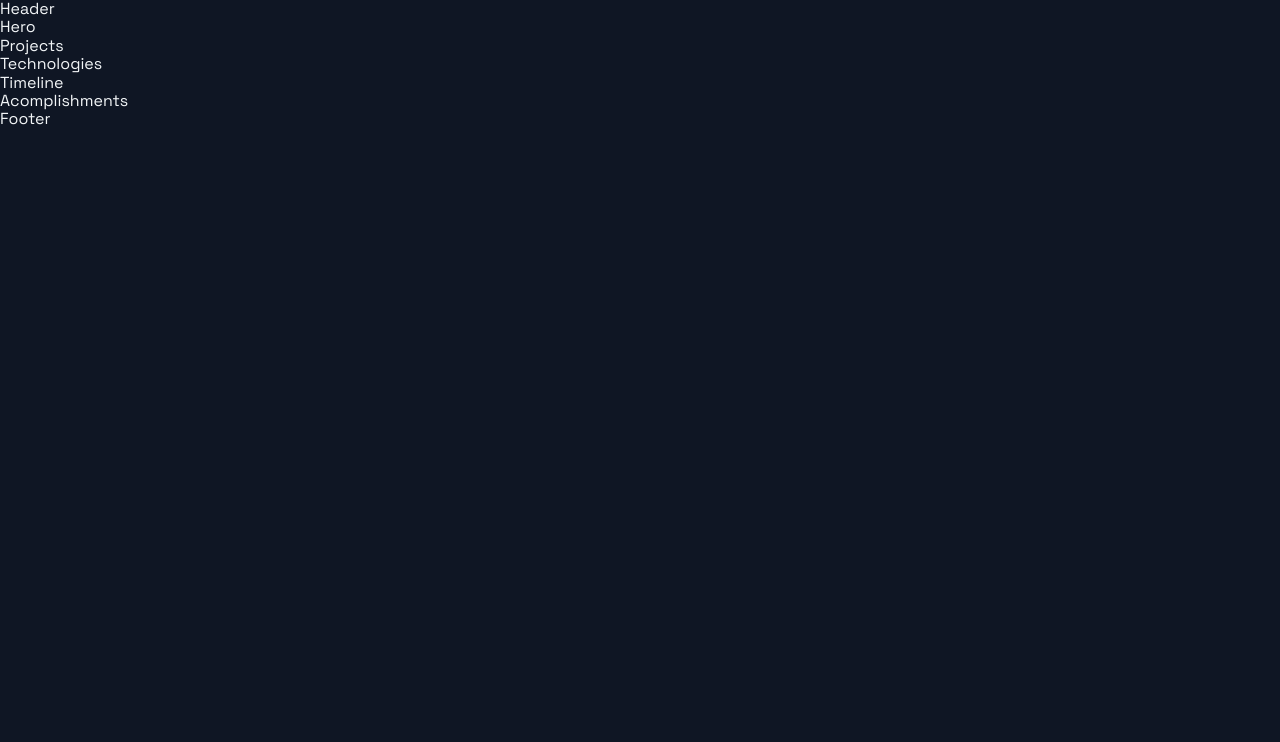
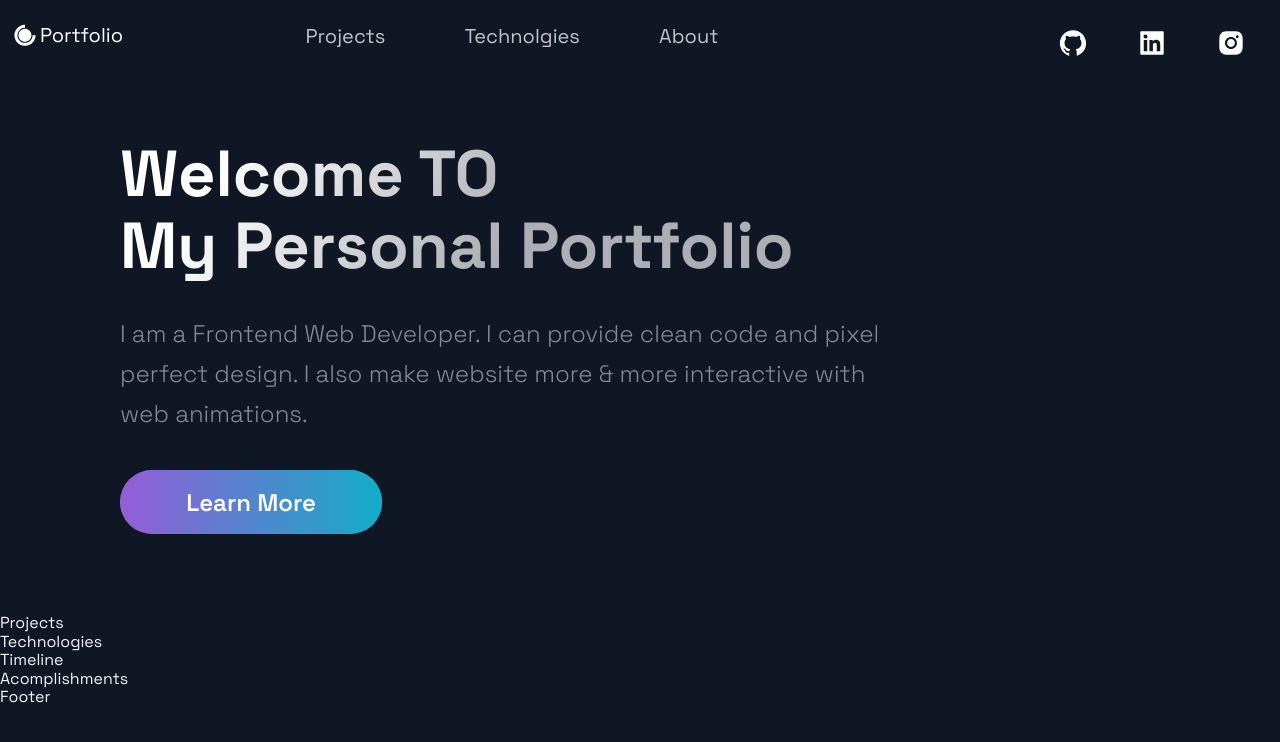
Before and after one commit to alemughal/portfolio, a Next.js app: page / in a window 1280 px wide. Shown: the top 742 px of the page. Built offline with nearby package versions, Linux system fonts and the light colour scheme.

Commit message:
Creating Hero Section

```diff
--- a/src/components/Header/Header.js
+++ b/src/components/Header/Header.js
@@ -1,14 +1,70 @@
-import Link from 'next/link';
-import React from 'react';
-import { AiFillGithub, AiFillInstagram, AiFillLinkedin } from 'react-icons/ai';
-import { DiCssdeck } from 'react-icons/di';
+import Link from "next/link";
+import Head from "next/head";
+import React from "react";
+import { Span } from "./HeaderStyles";
+import { AiFillGithub, AiFillInstagram, AiFillLinkedin } from "react-icons/ai";
+import { DiCssdeck } from "react-icons/di";
 
-import { Container, Div1, Div2, Div3, NavLink, SocialIcons } from './HeaderStyles';
+import {
+  Container,
+  Div1,
+  Div2,
+  Div3,
+  NavLink,
+  SocialIcons,
+} from "./HeaderStyles";
 
-const Header = () =>  (
-  <div>
-    Header
-  </div>
+<Head>
+  <title>Portfolio</title>
+  <link rel="icon" href="/favicon.ico" />
+</Head>;
+const Header = () => (
+  <>
+    <Head>
+      <title>Portfolio</title>
+      <link rel="icon" href="/favicon.ico" />
+    </Head>
+    <Container>
+      <Div1>
+        <Link
+          href="/"
+          style={{
+            display: "flex",
+            alignItems: "center",
+            color: "white",
+            marginBottom: "20px",
+          }}
+        >
+          <DiCssdeck size="3rem" /> <Span>Portfolio</Span>
+        </Link>
+      </Div1>
+      <Div2>
+        <li>
+          <NavLink href="#projects">Projects</NavLink>
+        </li>
+        <li>
+          <NavLink href="#tech">Technolgies</NavLink>
+        </li>
+        <li>
+          <NavLink href="#about">About</NavLink>
+        </li>
+      </Div2>
+      <Div3>
+        <SocialIcons href="https://github.com/alemughal" target="_blank">
+          <AiFillGithub size="3rem" />
+        </SocialIcons>
+        <SocialIcons
+          href="https://www.linkedin.com/in/muhammad-ali-shan-000a511bb/"
+          target="_blank"
+        >
+          <AiFillLinkedin size="3rem" />
+        </SocialIcons>
+        <SocialIcons href="https://instagram.com/alemughal" target="_blank">
+          <AiFillInstagram size="3rem" />
+        </SocialIcons>
+      </Div3>
+    </Container>
+  </>
 );
 
 export default Header;
--- a/src/components/Header/HeaderStyles.js
+++ b/src/components/Header/HeaderStyles.js
@@ -1,5 +1,6 @@
 import { IoIosArrowDropdown } from 'react-icons/io';
 import styled from 'styled-components';
+import Link from 'next/link';
 
 export const Container = styled.div`
   display: grid;
@@ -17,6 +18,11 @@ export const Container = styled.div`
     grid-row-gap: 0.5rem;
   }
 `;
+
+export const Span = styled.span`
+  font-size: 2rem;
+`;
+
 export const Div1 = styled.div`
   grid-area: 1 / 1 / 2 / 2;
   display: flex;
@@ -46,7 +52,7 @@ export const Div3 = styled.div`
 `;
 
 // Navigation Links
-export const NavLink = styled.a`
+export const NavLink = styled(Link)`
   font-size: 2rem;
   line-height: 32px;
   color: rgba(255, 255, 255, 0.75);
--- a/src/components/Hero/Hero.js
+++ b/src/components/Hero/Hero.js
@@ -1,13 +1,30 @@
-import React from 'react';
+import React from "react";
 
-import { Section, SectionText, SectionTitle } from '../../styles/GlobalComponents';
-import Button from '../../styles/GlobalComponents/Button';
-import { LeftSection } from './HeroStyles';
+import {
+  Section,
+  SectionText,
+  SectionTitle,
+} from "../../styles/GlobalComponents";
+import Button from "../../styles/GlobalComponents/Button";
+import { LeftSection } from "./HeroStyles";
 
 const Hero = (props) => (
-  <div>
-    Hero
-  </div>
+  <Section row nopadding>
+    <LeftSection>
+      <SectionTitle main center>
+        Welcome TO <br />
+        My Personal Portfolio
+      </SectionTitle>
+      <SectionText>
+        I am a Frontend Web Developer. I can provide clean code and pixel
+        perfect design. I also make website more & more interactive with web
+        animations.
+      </SectionText>
+      <Button onClick={() => (window.location = "https://google.com")}>
+        Learn More
+      </Button>
+    </LeftSection>
+  </Section>
 );
 
 export default Hero;
```
Also changed, not shown: 1 other file (tests, documents, lock files or other folders).
